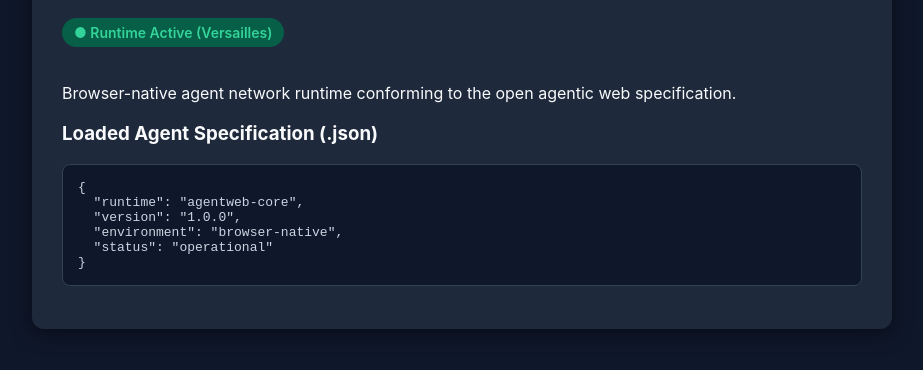
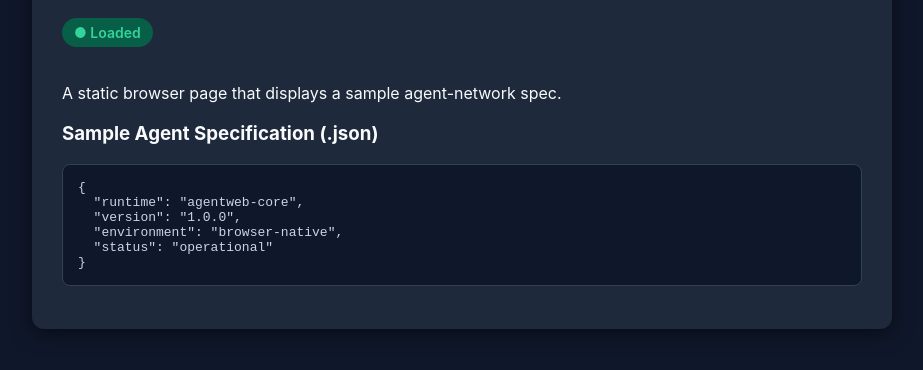
Before and after one commit to rcortez056-spec/agentweb-core, a plain HTML site: page index.html in a window 1280 px wide. Shown: the part 112-482 px from the top of the page, without its empty margins (178-1101 px from the left). Drawn offline with Linux system fonts and the light colour scheme.

Commit message:
Modify title and status message in index.html
Updated the title and content to reflect the loaded status and description of the agent specification.

```diff
--- a/index.html
+++ b/index.html
@@ -3,7 +3,7 @@
 <head>
     <meta charset="UTF-8">
     <meta name="viewport" content="width=device-width, initial-scale=1.0">
-    <title>AgentWeb Core - Runtime</title>
+    <title>AgentWeb Core</title>
     <style>
         body { font-family: -apple-system, BlinkMacSystemFont, "Segoe UI", Roboto, sans-serif; background: #0f172a; color: #f8fafc; padding: 40px; margin: 0; }
         .container { max-width: 800px; margin: 0 auto; background: #1e293b; padding: 30px; border-radius: 12px; box-shadow: 0 4px 20px rgba(0,0,0,0.5); }
@@ -15,14 +15,13 @@
 <body>
     <div class="container">
         <h1>AgentWeb Core</h1>
-        <div class="status">● Runtime Active (Versailles)</div>
-        <p>Browser-native agent network runtime conforming to the open agentic web specification.</p>
-        <h3>Loaded Agent Specification (.json)</h3>
+        <div class="status">● Loaded</div>
+        <p>A static browser page that displays a sample agent-network spec.</p>
+        <h3>Sample Agent Specification (.json)</h3>
         <pre id="spec-view">Loading agent network specification...</pre>
     </div>
-
     <script>
-        // Sample agent spec conformance payload
+        // Sample agent spec, defined in this page
         const agentSpec = {
             "runtime": "agentweb-core",
             "version": "1.0.0",
```
